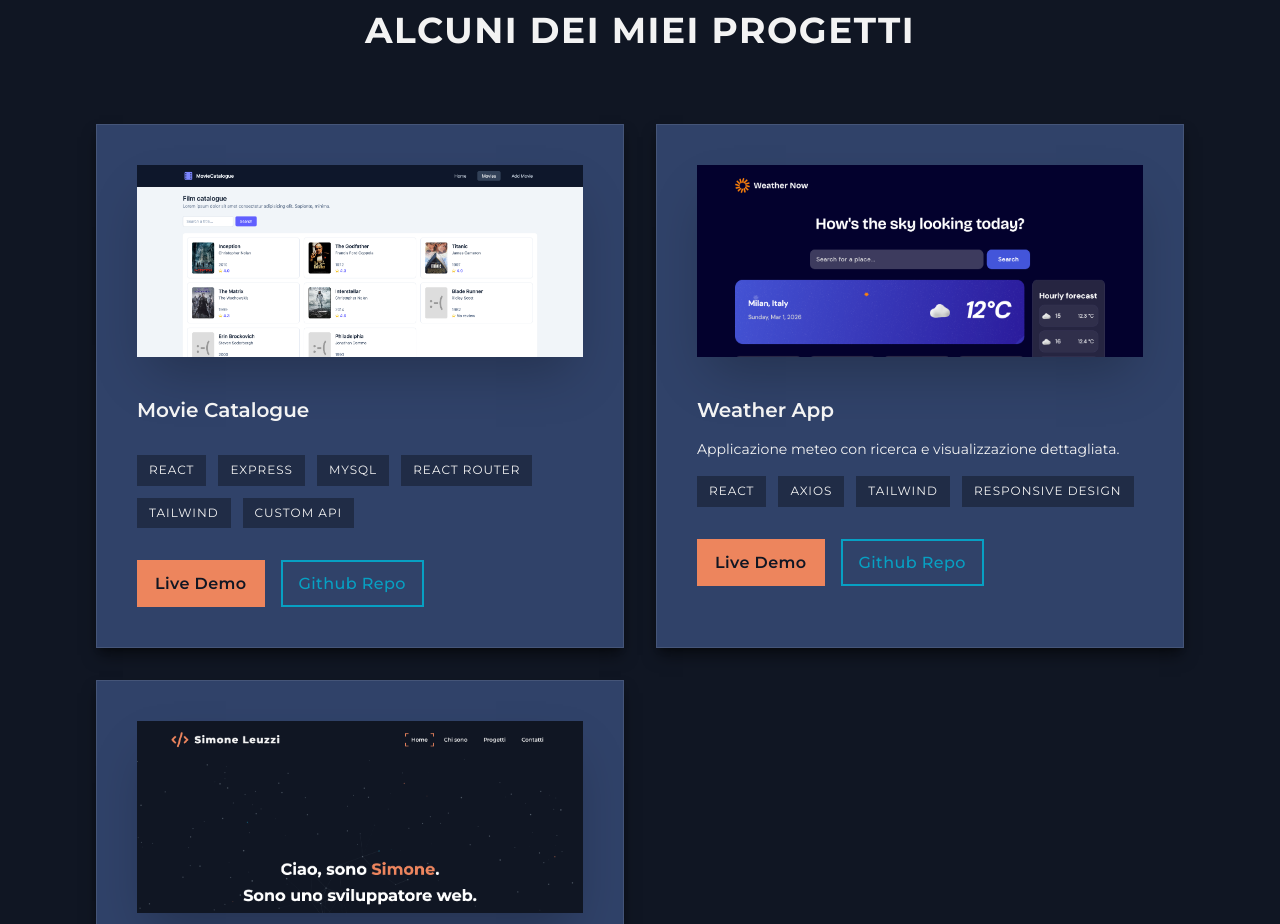
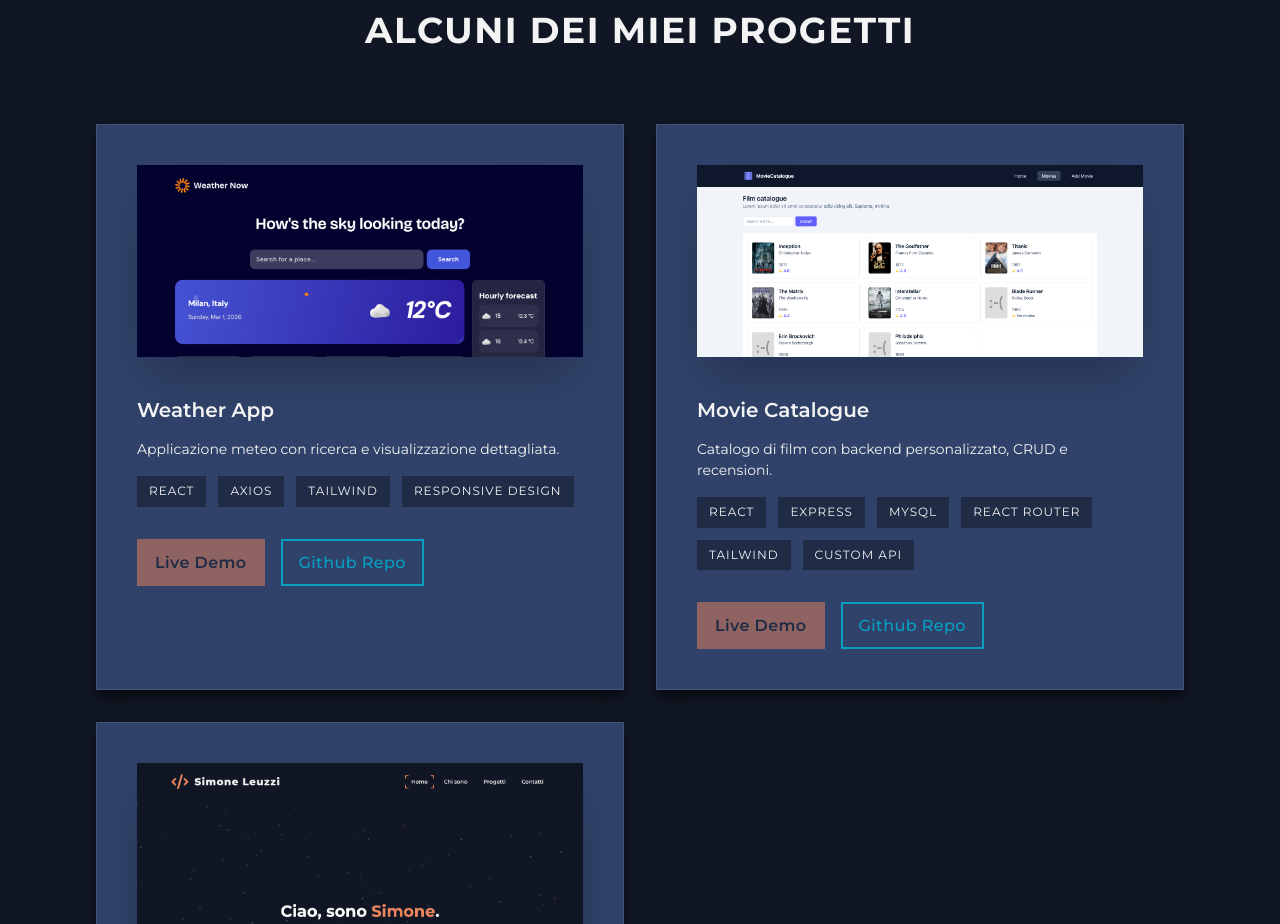
Before and after one commit to SimoL-003/my-portfolio, a React (Vite) app: page / in a window 1280 px wide. Shown: the part 1820-2744 px from the top of the page. Built offline with nearby package versions, Linux system fonts and the light colour scheme.

Commit message:
feat: improve button handling in ProjectCard and SingleProject components

```diff
--- a/src/components/molecules/ProjectCard.jsx
+++ b/src/components/molecules/ProjectCard.jsx
@@ -38,19 +38,21 @@ export default function ProjectCard({
           {/* Buttons */}
           <div className="flex gap-4 pt-8">
             <Button
-              href={linkDemo}
+              href={linkDemo !== "" ? linkDemo : null}
               onClick={(e) => e.stopPropagation()}
               className="px-3 py-2 md:px-4 md:py-3"
               target="_blank"
+              disabled={linkDemo === ""}
             >
               Live Demo
             </Button>
             <Button
-              href={linkRepo}
+              href={linkRepo !== "" ? linkRepo : null}
               onClick={(e) => e.stopPropagation()}
               variant="secondary"
               className="px-3 py-2 md:px-4 md:py-3"
               target="_blank"
+              disabled={linkRepo === ""}
             >
               Github Repo
             </Button>
--- a/src/data/projects.js
+++ b/src/data/projects.js
@@ -22,34 +22,6 @@ import movieCatalogueDetails from "../assets/images/projectsPreviews/movieCatalo
 import movieCatalogueAddReview from "../assets/images/projectsPreviews/movieCatalogueAPI/movie-catalogue_add-review.png";
 
 const projects = [
-  // MOVIE CATALOGUE (full stack)
-  {
-    id: "movie-catalogue",
-    title: "Movie Catalogue",
-    imgs: [
-      movieCatalogue,
-      movieCatalogueAddMovie,
-      movieCatalogueSearch,
-      movieCatalogueDetails,
-      movieCatalogueAddReview,
-    ],
-    caption: "",
-    description: "",
-    repo: "",
-    liveDemo: "",
-    tech: [
-      "React",
-      "Express",
-      "MySQL",
-      "React Router",
-      "Tailwind",
-      "Custom API",
-    ],
-    inHome: true,
-    problem: "",
-    solution: "",
-    learnings: "",
-  },
   // WEATHER APP
   {
     id: "weather-app",
@@ -62,14 +34,49 @@ const projects = [
     ],
     caption: "Applicazione meteo con ricerca e visualizzazione dettagliata.",
     description:
-      "Un'applicazione meteo che permette di cercare città e visualizzare le condizioni atmosferiche. Include una vista desktop e mobile responsive.",
+      "Un'applicazione meteo che permette di cercare la città desiderata e visualizzare le condizioni attuali, previsioni a breve termine e dettagli come umidità, vento e pressione. Ho utilizzato React per costruire l'interfaccia utente, Fetch API per ottenere i dati meteo da un'API esterna e Tailwind CSS per lo styling. L'app è responsive e ottimizzata per dispositivi mobili, con un design pulito e funzionale.",
     repo: "https://github.com/SimoL-003/weather-app",
     liveDemo: "",
     tech: ["React", "Axios", "Tailwind", "Responsive Design"],
     inHome: true,
-    problem: "",
-    solution: "",
-    learnings: "",
+    problem:
+      "Creare un'applicazione meteo responsive con dati dinamici da API esterna.",
+    solution:
+      "Ho utilizzato React per costruire l'interfaccia utente, axios per ottenere i dati meteo da un'API esterna e Tailwind CSS per lo styling.",
+    learnings:
+      "Fetch API, gestione dati dinamici, responsive design con Tailwind CSS.",
+  },
+  // MOVIE CATALOGUE (full stack)
+  {
+    id: "movie-catalogue",
+    title: "Movie Catalogue",
+    imgs: [
+      movieCatalogue,
+      movieCatalogueAddMovie,
+      movieCatalogueSearch,
+      movieCatalogueDetails,
+      movieCatalogueAddReview,
+    ],
+    caption: "Catalogo di film con backend personalizzato, CRUD e recensioni.",
+    description:
+      "Questa applicazione full stack è un catalogo di film con backend personalizzato, CRUD completo e sistema di recensioni. Ho sviluppato sia il frontend React che il backend Express con MySQL, creando un'API REST per gestire film e recensioni. L'app permette di visualizzare una lista di film, aggiungerne di nuovi, cercare per titolo e visualizzare i dettagli di ogni film, inclusa la possibilità di lasciare una recensione. Il progetto è stato un'ottima occasione per mettere in pratica le competenze full stack e lavorare su un'applicazione più complessa e realistica.",
+    repo: "https://github.com/SimoL-003/webapp-react",
+    liveDemo: "",
+    tech: [
+      "React",
+      "Express",
+      "MySQL",
+      "React Router",
+      "Tailwind",
+      "Custom API",
+    ],
+    inHome: true,
+    problem:
+      "Creare un'applicazione full stack completa con backend personalizzato e funzionalità CRUD.",
+    solution:
+      "Ho sviluppato sia il frontend React che il backend Express con MySQL, creando un'API REST per gestire film e recensioni.",
+    learnings:
+      "Competenze full stack, API REST, gestione database MySQL, React avanzato.",
   },
   // E-COMMERCE
   {
--- a/src/index.css
+++ b/src/index.css
@@ -143,6 +143,10 @@
     @apply inline-block w-fit font-medium tracking-wide text-accent-secondary border-2 border-accent-secondary bg-transparent transition-all duration-300 hover:bg-accent-secondary hover:border-accent-secondary hover:text-text-primary;
   }
 
+  .button__disabled {
+    @apply opacity-50 cursor-not-allowed;
+  }
+
   .label {
     @apply uppercase px-3 py-2 bg-surface-primary text-xs lg:text-sm font-normal leading-[120%] tracking-[1px];
   }
--- a/src/pages/SingleProject/SingleProject.jsx
+++ b/src/pages/SingleProject/SingleProject.jsx
@@ -6,6 +6,7 @@ import { icons } from "../../assets/icons/icons";
 import { motion } from "motion/react";
 import SliderSection from "./Slider";
 import DetailsSection from "./Details";
+import Button from "../../components/atoms/Button";
 
 export default function SingleProjectPage() {
   const { id } = useParams();
@@ -65,20 +66,23 @@ export default function SingleProjectPage() {
 
           {/* BUTTONS */}
           <div className="flex sm:flex-row items-center justify-center gap-4 mt-10 w-fit mx-auto">
-            <a
-              className="button button--secondary px-3 py-2 sm:px-4 sm:py-3"
-              href={repo}
+            <Button
+              href={liveDemo !== "" ? liveDemo : null}
+              className="px-3 py-2 sm:px-4 sm:py-3"
               target="_blank"
+              disabled={liveDemo === ""}
+            >
+              Live Demo
+            </Button>
+            <Button
+              href={repo !== "" ? repo : null}
+              className="px-3 py-2 sm:px-4 sm:py-3"
+              target="_blank"
+              disabled={repo === ""}
+              variant="secondary"
             >
               Github Repo
-            </a>
-            <a
-              className="button button--primary px-3 py-2 sm:px-4 sm:py-3"
-              href={liveDemo}
-              target="_blank"
-            >
-              Live Demo
-            </a>
+            </Button>
           </div>
         </section>
       </div>
```
